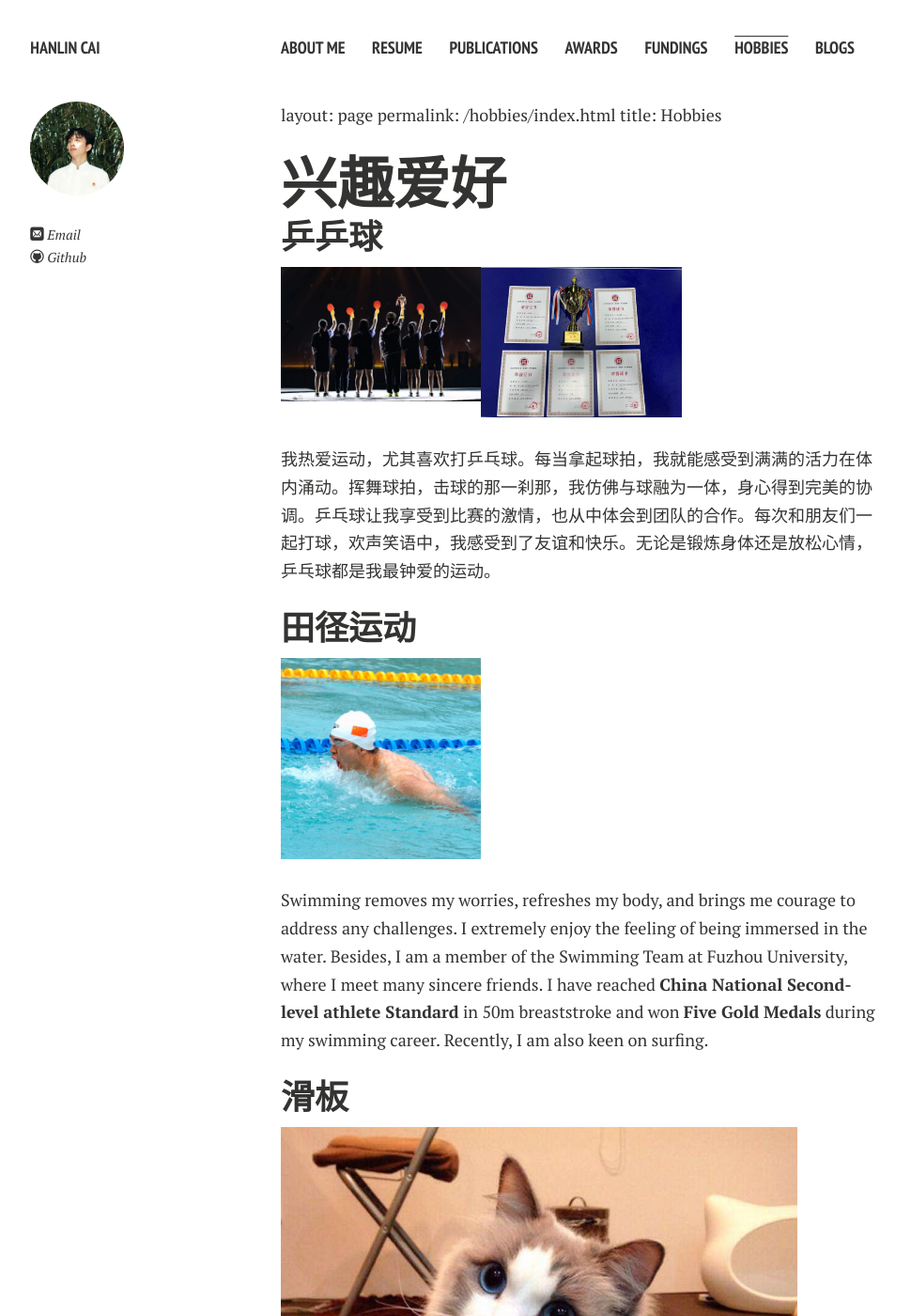
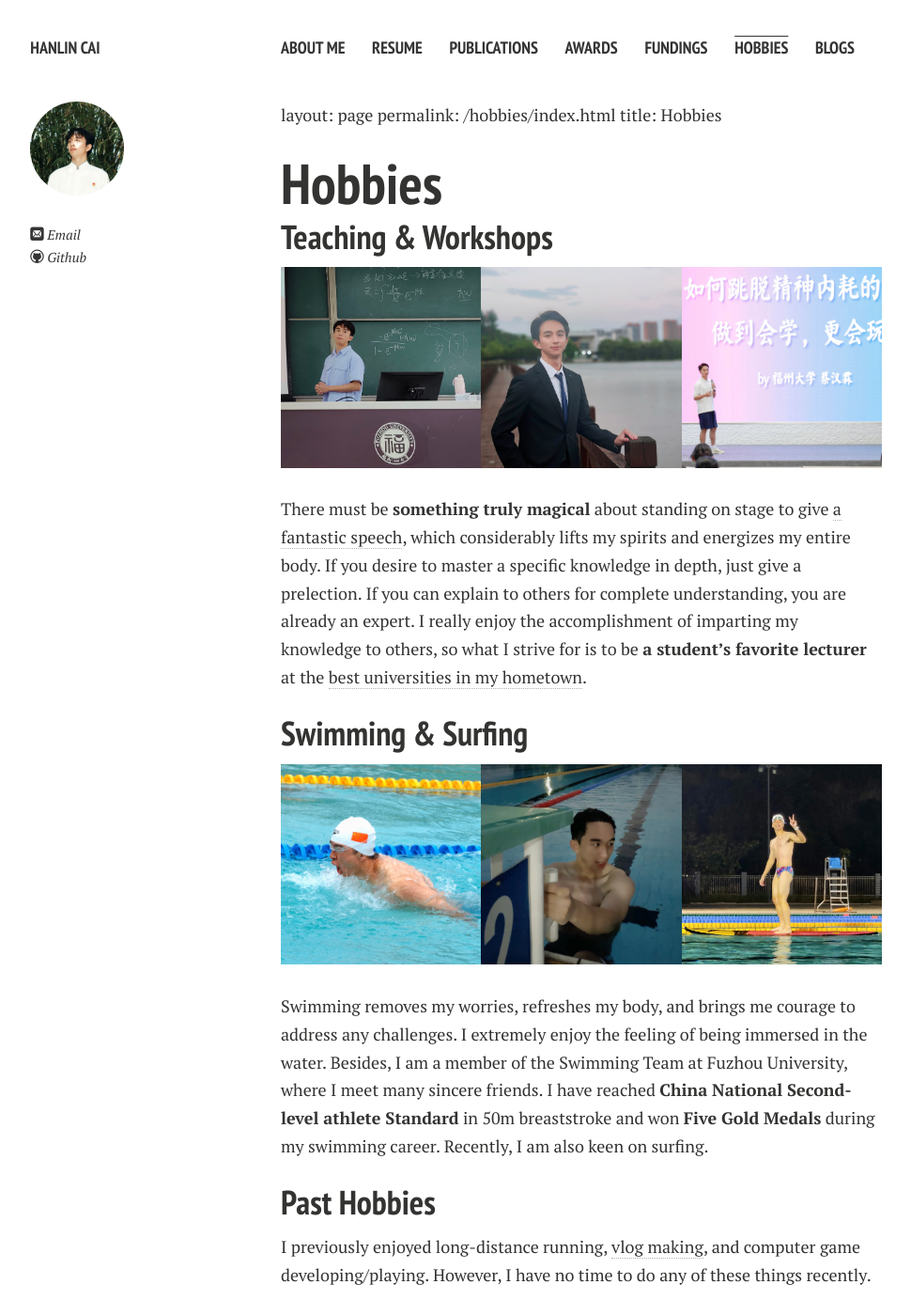
Before and after one commit to yyc220/yyc220.github.io, a Jekyll site: the page built from hobbies.md, in a window 1280 px wide and 1400 px high. Shown: the whole window at 94% size, without its empty margins (21-991 px from the left). Built offline with Jekyll 4.4.1, drawn with Linux system fonts in a browser that asks for light colours; nearby versions of some CDN libraries; comment, search, counter and statistics services are not loaded; a style sheet for code colours, icons or effects is not loaded.

Commit message:
update 4

```diff
--- a/hobbies.md
+++ b/hobbies.md
@@ -7,48 +7,6 @@ title: Hobbies
 layout: page
 permalink: /hobbies/index.html
 title: Hobbies
-
-# 兴趣爱好
-
-## 乒乒球
-
-<div class="third">
-<img src="/images/table_tennis1.jpg">
-<img src="/images/table_tennis2.jpg">
-</div>
-
-<br>我热爱运动，尤其喜欢打乒乓球。每当拿起球拍，我就能感受到满满的活力在体内涌动。挥舞球拍，击球的那一刹那，我仿佛与球融为一体，身心得到完美的协调。乒乓球让我享受到比赛的激情，也从中体会到团队的合作。每次和朋友们一起打球，欢声笑语中，我感受到了友谊和快乐。无论是锻炼身体还是放松心情，乒乓球都是我最钟爱的运动。
-
-[乒乒球比赛视频]: https://www.bilibili.com/video/BV1Xs4y1M7Fu?p=3&amp;vd_source=bd3fe4791174b1cf1b4560c01950f60a
-
-## 田径运动
-
-<div class="third">
-<img src="/images/swimming2.JPG">
-</div>
-
-<br>Swimming removes my worries, refreshes my body, and brings me courage to address any challenges. I extremely enjoy the feeling of being immersed in the water. Besides, I am a member of the Swimming Team at Fuzhou University, where I meet many sincere friends. I have reached **China National Second-level athlete Standard** in 50m breaststroke and won **Five Gold Medals** during my swimming career. Recently, I am also keen on surfing.
-
-## 滑板
-
-
-
-
-
-<div>
-<img src="/images/cat.JPG">
-</div>
-
-
-
-
-
-<div class="calendly-inline-widget" data-url="https://calendly.com/lancecai/meet-with-lance" style="min-width:320px;height:630px;"></div>
-<script type="text/javascript" src="https://assets.calendly.com/assets/external/widget.js" async></script>
-
-<!-- Calendly inline widget end -->
-
-
 
 # Hobbies
 
```
Also changed, not shown: images/271769923c18a56e04e69151b341335.jpg (renamed from images/table_tennis2.jpg).
